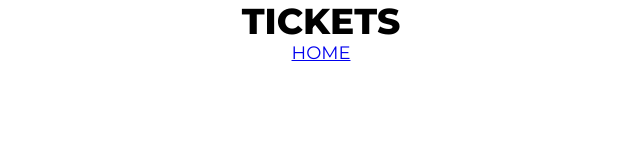
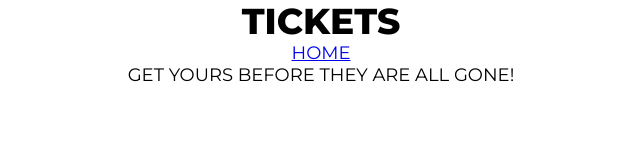
Before and after one commit to creative-maggie/free-your-mind, a plain HTML site: page tickets.html in a window 1280 px wide. Shown: the whole page, without its empty margins (319-959 px from the left). Drawn offline with Linux system fonts and the light colour scheme.

Commit message:
new paragraph > tickets

```diff
--- a/tickets.html
+++ b/tickets.html
@@ -5,6 +5,7 @@
 <body>
     <h1> Tickets</h1>
     <p><a href="/">Home</a></p> <!-- / means root of the server which is the index.html-->
+    <p>Get yours before they are all gone!</p>
 </body>
 
 </html>
```
